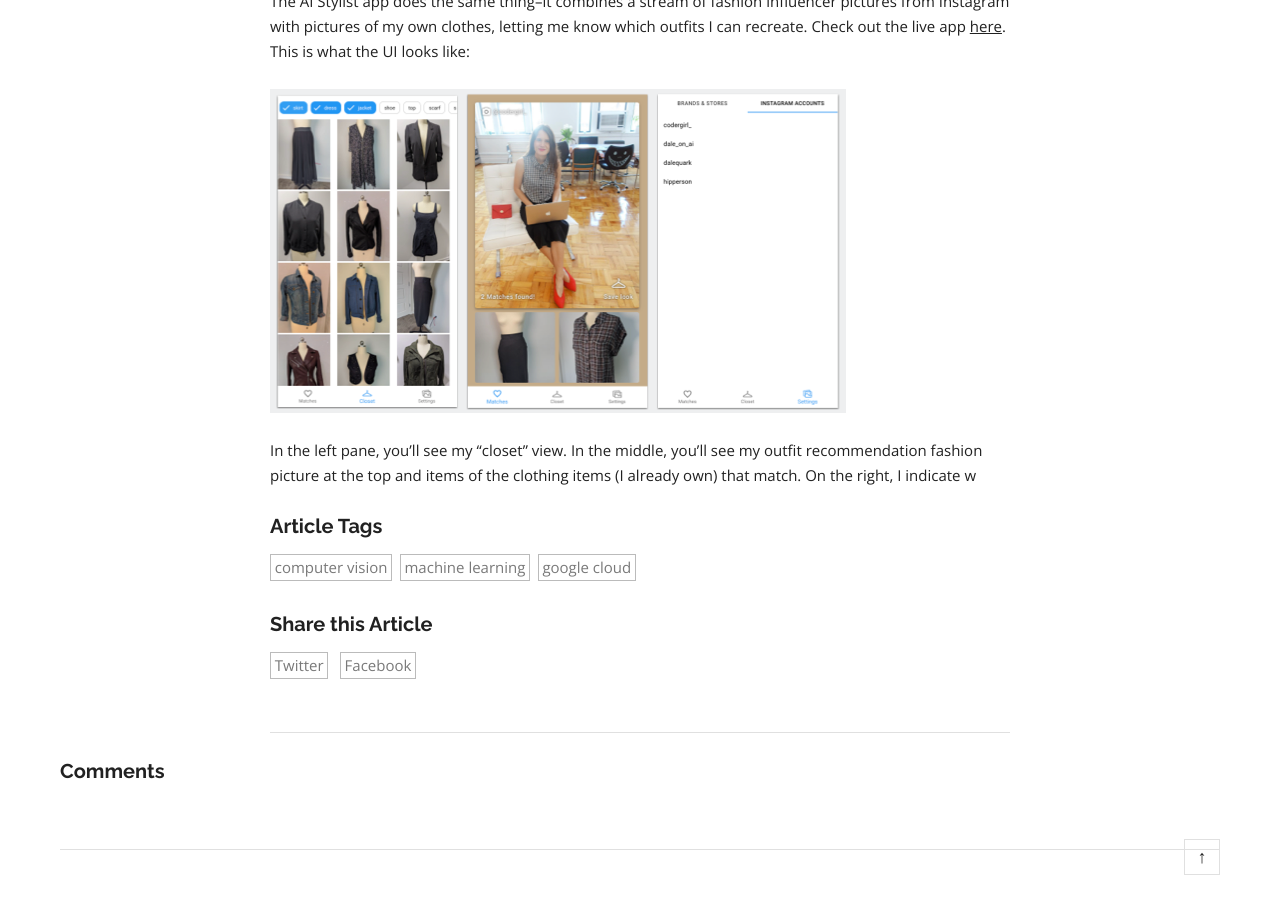
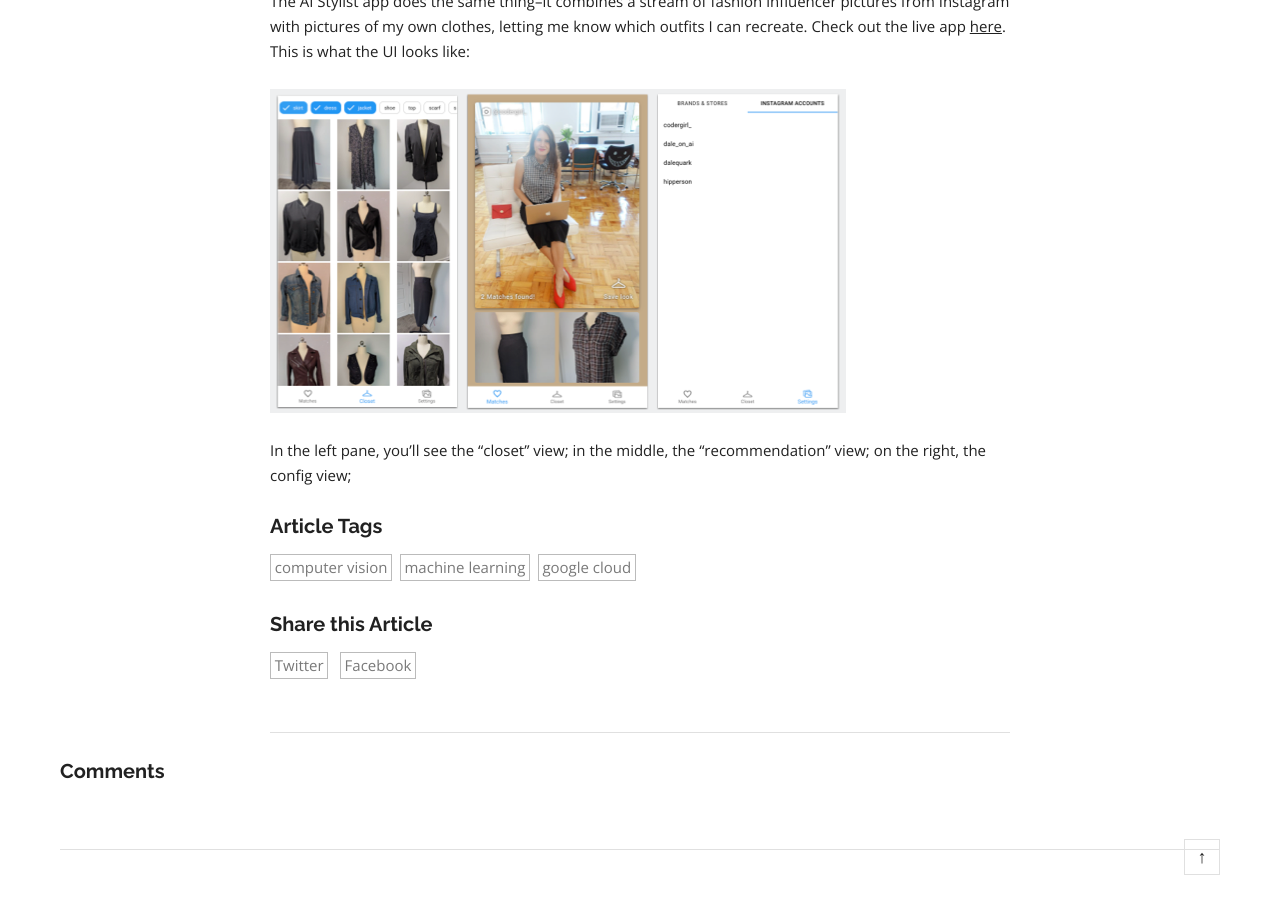
Before and after one commit to dalequark/daleonai, a Jekyll site: the page built from _posts/2020-10-06-can-ai-make-me-trendier.md, in a window 1280 px wide and 900 px high, scrolled down 1335 px. Built offline with Jekyll 4.4.1, drawn with Linux system fonts in a browser that asks for light colours; some web fonts are replaced; a script that is not in the unit is left out; comment, search, counter and statistics services are not loaded.

Commit message:
Update Blog “2020-10-06-can-ai-make-me-trendier”

```diff
--- a/_posts/2020-10-06-can-ai-make-me-trendier.md
+++ b/_posts/2020-10-06-can-ai-make-me-trendier.md
@@ -29,4 +29,4 @@ For example, I started following a bunch of fashion "influencers" on Instagram a
 
 ![Screenshot of the AI Stylist](/images/mismatch_ui.png "AI Stylist UI")
 
-In the left pane, you'll see my "closet" view. In the middle, you'll see my outfit recommendation fashion picture at the top and items of the clothing items (I already own) that match. On the right, I indicate w
+In the left pane, you'll see the "closet" view; in the middle, the "recommendation" view; on the right, the config view;
```
